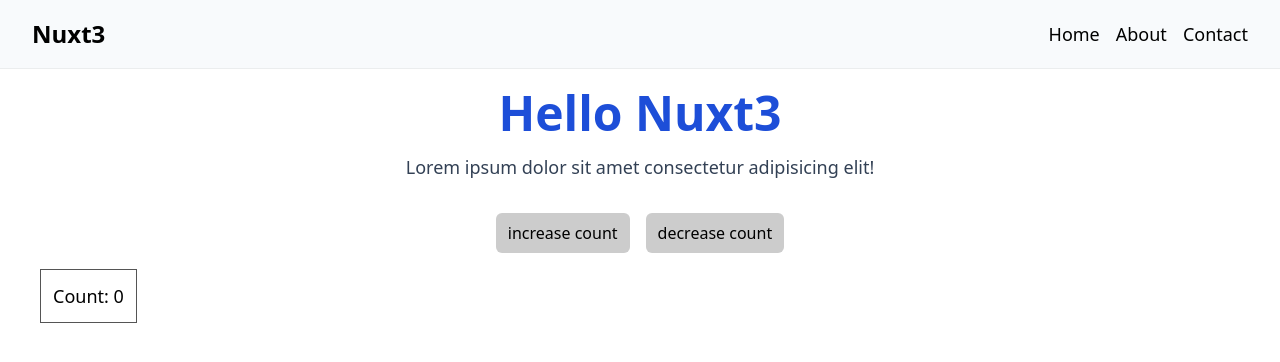
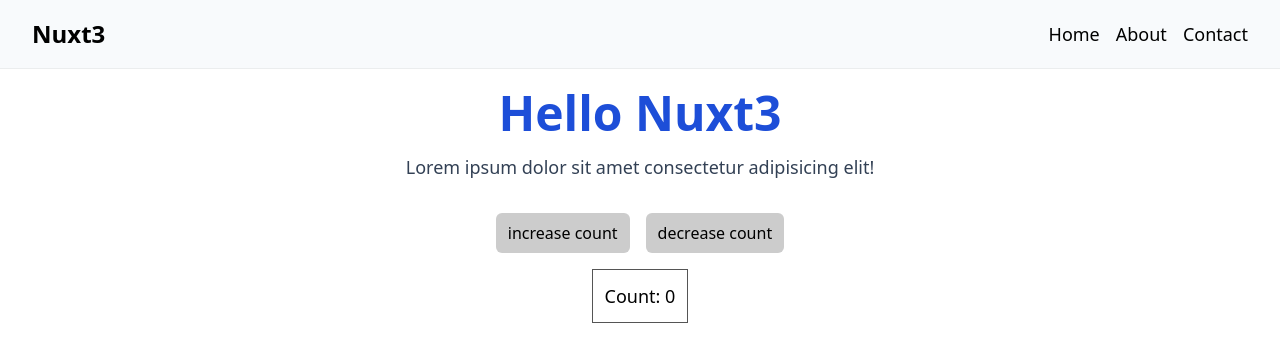
Before and after one commit to Iftee97/responsive-navbar-sidebar-nuxt3-pinia, a Nuxt app: page / in a window 1280 px wide. Shown: the top 362 px of the page. Built offline with nearby package versions, Linux system fonts and the light colour scheme.

Commit message:
styling fixes

```diff
--- a/pages/index.vue
+++ b/pages/index.vue
@@ -18,6 +18,7 @@
         decrease count
       </button>
     </div>
+    <div class="flex items-center justify-center">
       <span class="border border-[#555] inline-block p-3 mx-auto mb-4">
         <p class="text-[#000] text-lg">
           <span class="font-medium">
@@ -28,6 +29,7 @@
           </span>
         </p>
       </span>
+    </div>
     <!-- <div class="text-center mx-auto flex items-center justify-between">
       <span class="text-xl select-none">
         showSidebar: {{ appStore.showSidebar }}
```
Lines whose indentation alone changed are shown as unchanged.
